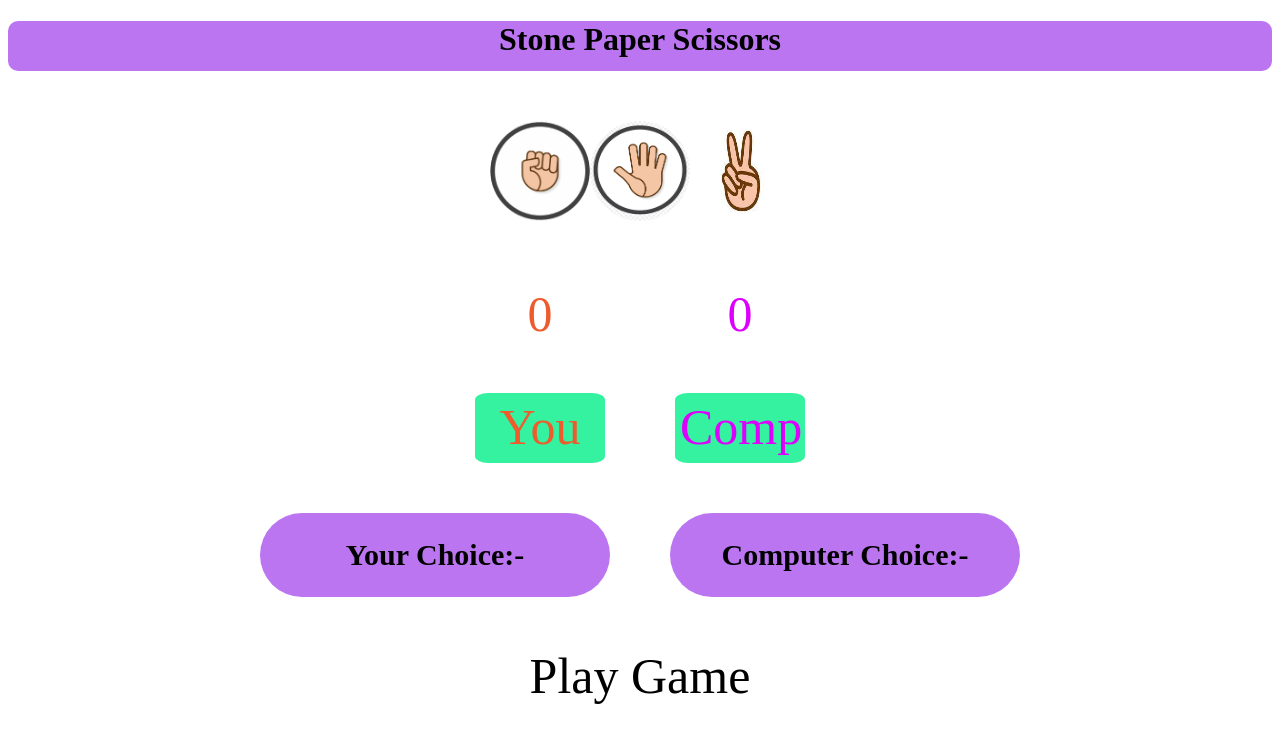
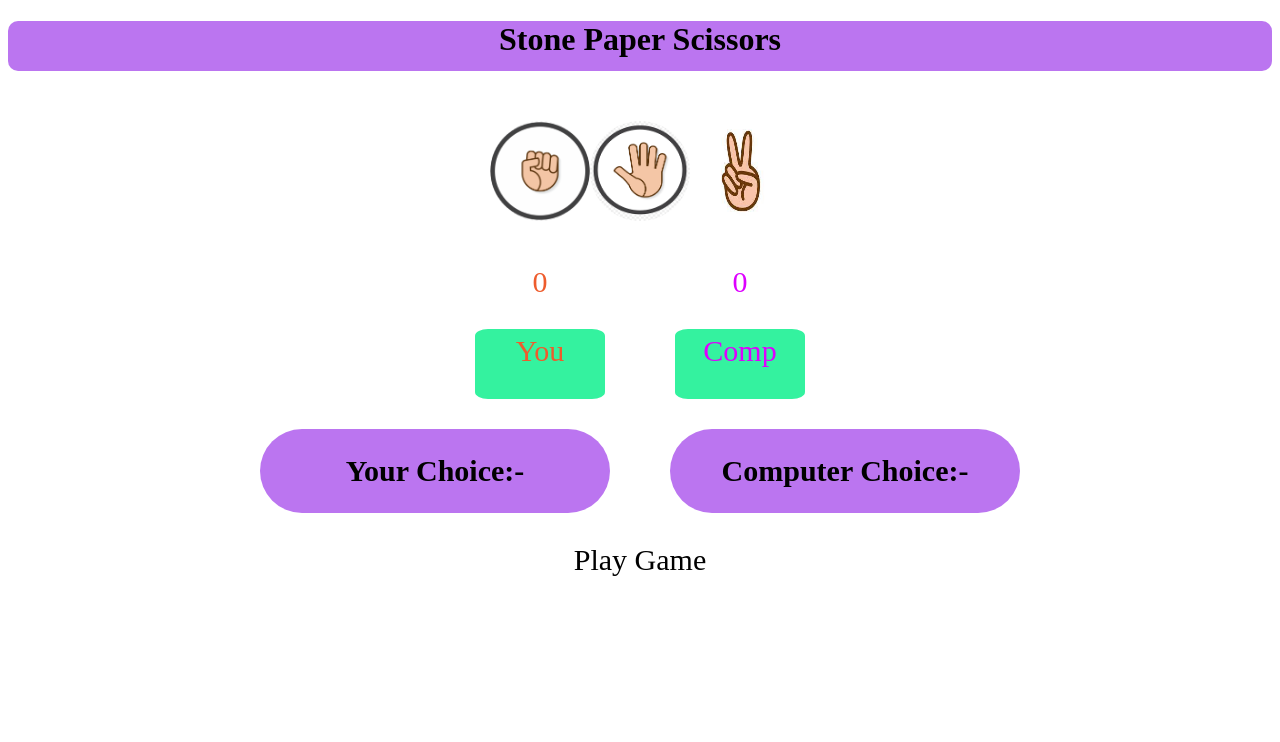
Before and after one commit to ritiksrivas/stone-paper-scissors, a plain HTML site: page index.html in a window 1280 px wide. Drawn offline with Linux system fonts and the light colour scheme.

Commit message:
Update RPS.css
updated font size

```diff
--- a/RPS.css
+++ b/RPS.css
@@ -50,7 +50,7 @@ margin-right: 30px;
 text-align: center;
 color: #EE5C2D;
 font-style: bold;
-font-size: 50px;
+font-size: 30px;
 
 }
 .comp{
@@ -58,7 +58,7 @@ font-size: 50px;
     margin-left: 40px;
     text-align: center;
     color: rgb(221, 0, 255);
-    font-size: 50px;
+    font-size: 30px;
 
 }
 #text{
@@ -78,7 +78,7 @@ font-size: 50px;
 #textresult{
     height: 30px;
     width: auto;
-    font-size: 50px;
+    font-size: 30px;
     color:black;
     border-radius: 5px solid black;
 
```
